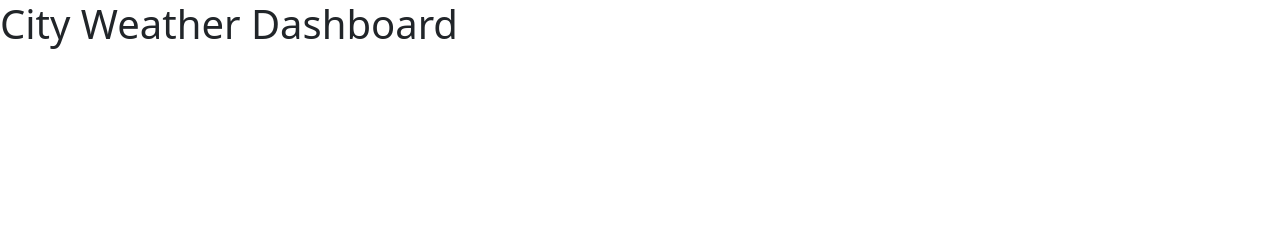
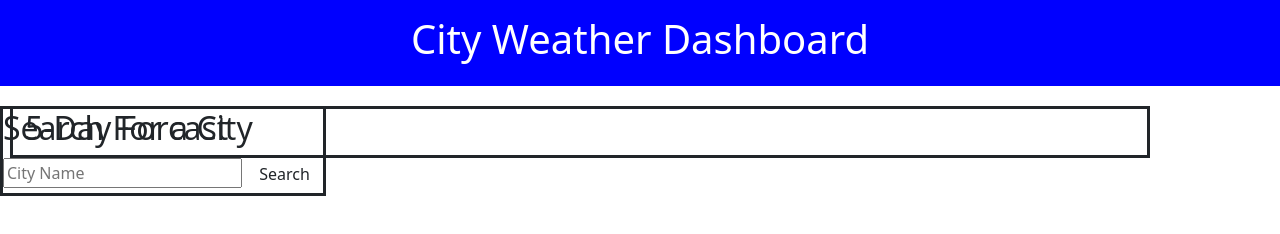
Before and after one commit to DylanB0905/City-Weather-Checker, a plain HTML site: page index.html in a window 1280 px wide. Drawn offline with nearby package versions, Linux system fonts and the light colour scheme.

Commit message:
finished html and started adding css styling to html elements

```diff
--- a/assets/css/style.css
+++ b/assets/css/style.css
@@ -0,0 +1,21 @@
+.jumbotron {
+    text-align: center;
+    background-color: blue;
+    color: white;
+    padding: 15px;
+
+}
+
+aside {
+    border-style: solid;
+    position: absolute;
+    left: auto;
+    margin-top: 20px;
+}
+
+.results {
+    border-style: solid;
+    position: absolute;
+    right: 130px;
+    margin-top: 20px;
+}
--- a/index.html
+++ b/index.html
@@ -1,5 +1,6 @@
 <!DOCTYPE html>
 <html lang="en">
+
 <head>
     <meta charset="UTF-8">
     <meta http-equiv="X-UA-Compatible" content="IE=edge">
@@ -8,11 +9,36 @@
     <link rel="stylesheet" href="https://cdn.jsdelivr.net/npm/bootstrap@5.2.0/dist/css/bootstrap.min.css" integrity="sha384-gH2yIJqKdNHPEq0n4Mqa/HGKIhSkIHeL5AyhkYV8i59U5AR6csBvApHHNl/vI1Bx" crossorigin="anonymous">
     <link rel="stylesheet" href="./assets/css/style.css">
 </head>
+
 <body>
-    <header class="jumbotron">
-        <h1>City Weather Dashboard</h1>
+
+    <header class="jumbotron ">
+        <h1 id="appTitle">City Weather Dashboard</h1>
     </header>
 
+    <main>
+
+        <aside class="col-sm">
+
+            <h2>Search For a City</h2>
+            <input type="text" placeholder="City Name" class="citySearch">
+            <button class="btn">Search</button>
+            <div class="searchHistory"></div>
+
+        </aside>
+
+        <div class="container results col-lg">
+
+            <div class="forcastToday">
+
+            </div>
+
+            <div class="forcast5Day">
+                <h2>5-Day Forcast</h2>
+
+            </div>
+        </div>
+    </main>
 
 
     <script src="https://code.jquery.com/jquery-3.6.0.min.js" integrity="sha256-/xUj+3OJU5yExlq6GSYGSHk7tPXikynS7ogEvDej/m4=" crossorigin="anonymous"></script>
```
